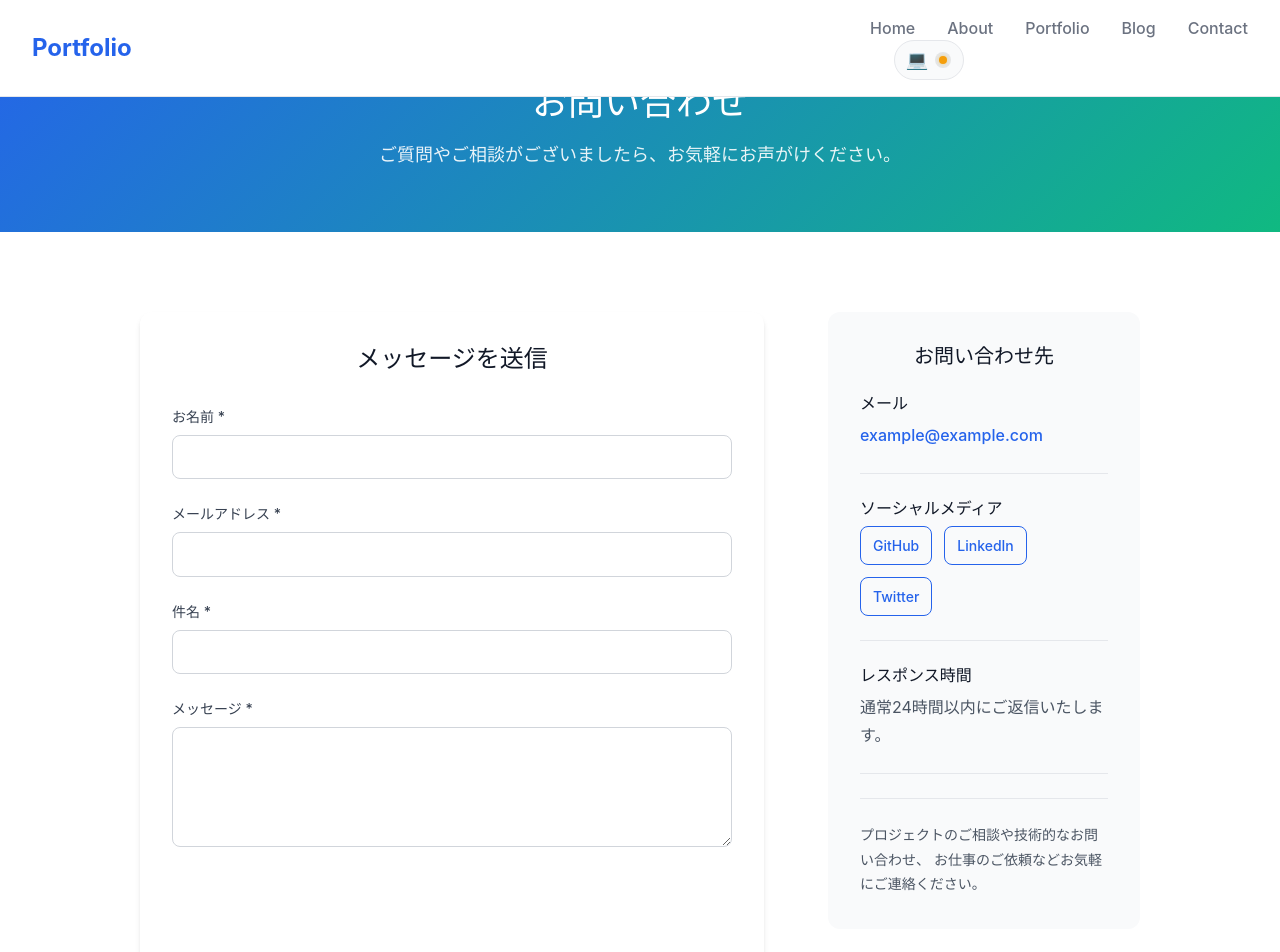
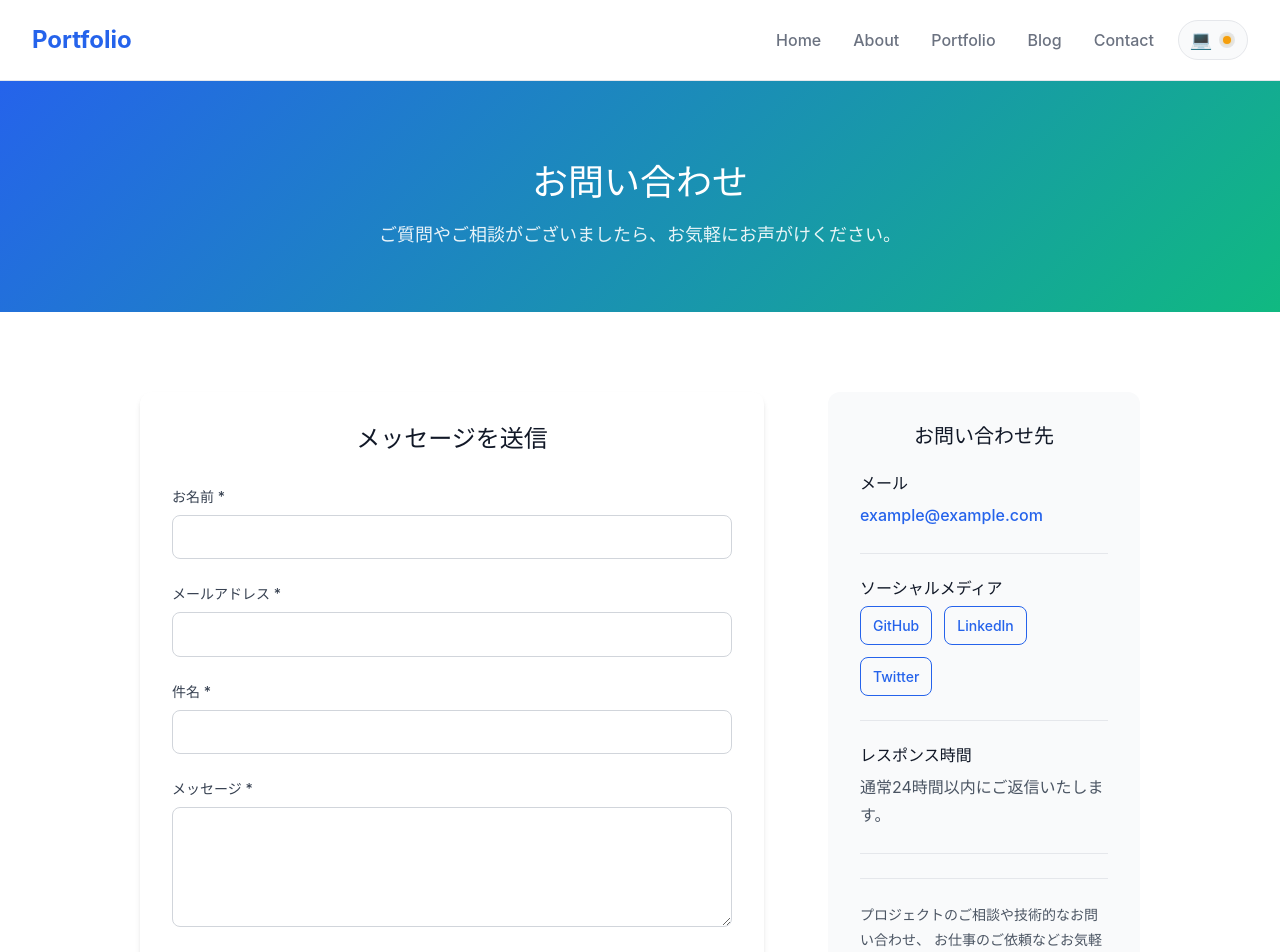
Before and after one commit to wangchangdog/react-about-me, a React (Vite) app: page /contact in a window 1280 px wide. Shown: the top 952 px of the page. Built offline with nearby package versions, Linux system fonts and the light colour scheme.

Commit message:
アプリのスタイルを改善し、ボタンコンポーネントに新しいスタイルを追加。ヘッダーのナビゲーションをフレックス表示に変更し、ゲームボタンのアニメーションとレイアウトを調整。

```diff
--- a/src/App.module.css
+++ b/src/App.module.css
@@ -1,4 +1,5 @@
 .app {
+	width: 100vw;
 	min-height: 100vh;
 	display: flex;
 	flex-direction: column;
--- a/src/App.tsx
+++ b/src/App.tsx
@@ -6,6 +6,7 @@ import { Blog } from './pages/Blog/Blog'
 import { Contact } from './pages/Contact/Contact'
 import { Home } from './pages/Home/Home'
 import { Portfolio } from './pages/Portfolio/Portfolio'
+import style from './App.module.css'
 import './styles/globals.css'
 import './styles/media-queries.css'
 import './styles/reset.css'
@@ -14,9 +15,9 @@ import './styles/variables.css'
 function App() {
   return (
     <Router>
-      <div className="app">
+      <div className={style["app"]}>
         <Header />
-        <main className="main-content">
+        <main className={style["main-content"]}>
           <Routes>
             <Route path="/" element={<Home />} />
             <Route path="/about" element={<About />} />
--- a/src/components/layout/Header/Header.module.css
+++ b/src/components/layout/Header/Header.module.css
@@ -146,7 +146,7 @@
 /* Desktop Styles */
 @media (min-width: 768px) {
 	.header__nav {
-		display: block;
+		display: flex;
 	}
 
 	.header__menu-button {
--- a/src/components/ui/Button/Button.module.css
+++ b/src/components/ui/Button/Button.module.css
@@ -101,6 +101,13 @@
 /* Loading State */
 .button--loading {
 	pointer-events: none;
+}
+
+.button__content {
+	display: flex;
+	align-items: center;
+	justify-content: center;
+	gap: var(--space-2);
 }
 
 .button__spinner {
@@ -246,7 +253,7 @@
 }
 
 .gaming-button::before {
-	content: '';
+	content: "";
 	position: absolute;
 	top: -2px;
 	left: -2px;
@@ -270,7 +277,7 @@
 }
 
 .gaming-button::after {
-	content: '';
+	content: "";
 	position: absolute;
 	top: 0;
 	left: 0;
@@ -286,18 +293,15 @@
 }
 
 .gaming-button:hover {
-	box-shadow:
-		0 0 20px rgba(255, 0, 128, 0.3),
-		0 0 40px rgba(64, 224, 208, 0.2),
+	box-shadow: 0 0 20px rgba(255, 0, 128, 0.3), 0 0 40px rgba(64, 224, 208, 0.2),
 		0 0 60px rgba(255, 212, 0, 0.1);
 	transform: translateY(-2px);
+	text-decoration: none;
 }
 
 .gaming-button:active {
 	transform: translateY(0);
-	box-shadow:
-		0 0 15px rgba(255, 0, 128, 0.4),
-		0 0 30px rgba(64, 224, 208, 0.3);
+	box-shadow: 0 0 15px rgba(255, 0, 128, 0.4), 0 0 30px rgba(64, 224, 208, 0.3);
 }
 
 @keyframes gaming-border-spin {
@@ -318,6 +322,25 @@
 	-webkit-text-fill-color: transparent;
 	animation: gaming-text-glow 3s ease-in-out infinite alternate;
 	font-weight: var(--font-semibold);
+	position: relative;
+}
+
+.gaming-button .button__text::after {
+	content: "";
+	position: absolute;
+	left: 0;
+	bottom: -2px;
+	width: 0;
+	height: 2px;
+	background: linear-gradient(90deg, #ff0080, #40e0d0, #ffd700, #ff0080);
+	background-size: 200% 100%;
+	animation: gaming-underline-flow 2s ease-in-out infinite;
+	transition: width var(--transition-base);
+}
+
+.gaming-button:hover .button__text::after {
+	width: 100%;
+	animation: gaming-underline-glow 1s ease-in-out infinite alternate;
 }
 
 @keyframes gaming-text-glow {
@@ -328,6 +351,26 @@
 	100% {
 		background-position: 100% 50%;
 		filter: drop-shadow(0 0 10px rgba(64, 224, 208, 0.5));
+	}
+}
+
+@keyframes gaming-underline-flow {
+	0% {
+		background-position: -200% 0%;
+	}
+	100% {
+		background-position: 200% 0%;
+	}
+}
+
+@keyframes gaming-underline-glow {
+	0% {
+		box-shadow: 0 0 5px rgba(255, 0, 128, 0.8), 0 0 10px rgba(64, 224, 208, 0.6);
+		filter: brightness(1);
+	}
+	100% {
+		box-shadow: 0 0 10px rgba(255, 212, 0, 0.9), 0 0 15px rgba(255, 0, 128, 0.7);
+		filter: brightness(1.2);
 	}
 }
 
@@ -350,6 +393,10 @@
 		animation: none;
 		background: var(--theme-text-primary);
 		-webkit-text-fill-color: var(--theme-text-primary);
+	}
+
+	.gaming-button .button__text::after {
+		display: none;
 	}
 }
 
--- a/src/components/ui/Button/Button.tsx
+++ b/src/components/ui/Button/Button.tsx
@@ -45,9 +45,13 @@ export const Button: React.FC<ButtonProps> = ({
     <>
       {loading && <span className={styles.button__spinner}></span>}
       <span className={`${styles.button__content} ${loading ? styles['button__content--hidden'] : ''}`}>
-        <span className={variant === 'gaming' ? styles.button__text : ''}>
-        {children}
-      </span>
+        {variant === 'gaming' ? (
+          <span className={styles.button__text}>
+            {children}
+          </span>
+        ) : (
+          children
+        )}
       </span>
     </>
   )
```
